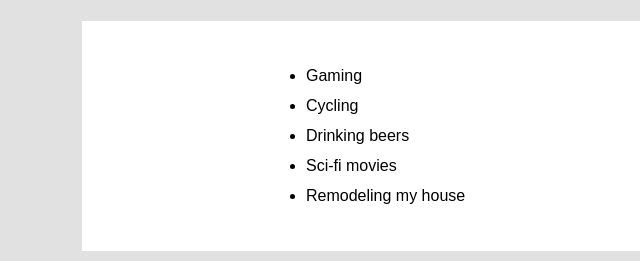
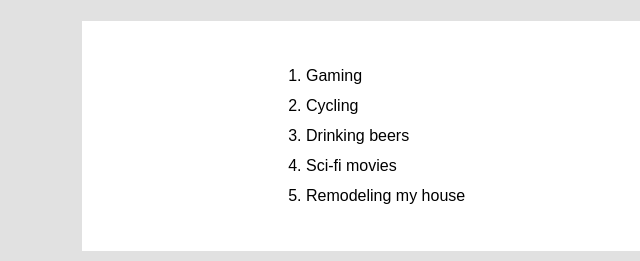
Before and after one commit to MichaelThomasMajor/portfolio_landingpage, a plain HTML site: page index.html in a window 1280 px wide. Shown: the part 847-1108 px from the top of the page, 0-640 px from the left. Drawn offline with Linux system fonts and the light colour scheme.

```diff
--- a/css/styles.css
+++ b/css/styles.css
@@ -40,6 +40,13 @@
     line-height: 30px;
   }
 
+  ol {
+    text-align: left;
+    padding-left: 200px;
+    font-size: 16px;
+    line-height: 30px;
+  }
+
   body {
     background-color: #e1e1e1;
   }
--- a/index.html
+++ b/index.html
@@ -29,12 +29,12 @@
     </div>
 
     <div class="column my-class">
-        <ul>
+        <ol>
           <li> Gaming </li>
           <li> Cycling </li>
           <li> Drinking beers </li>
           <li> Sci-fi movies </li>
           <li> Remodeling my house </li>
-        </ul>
+        </ol>
     </div>
 </html>
```
